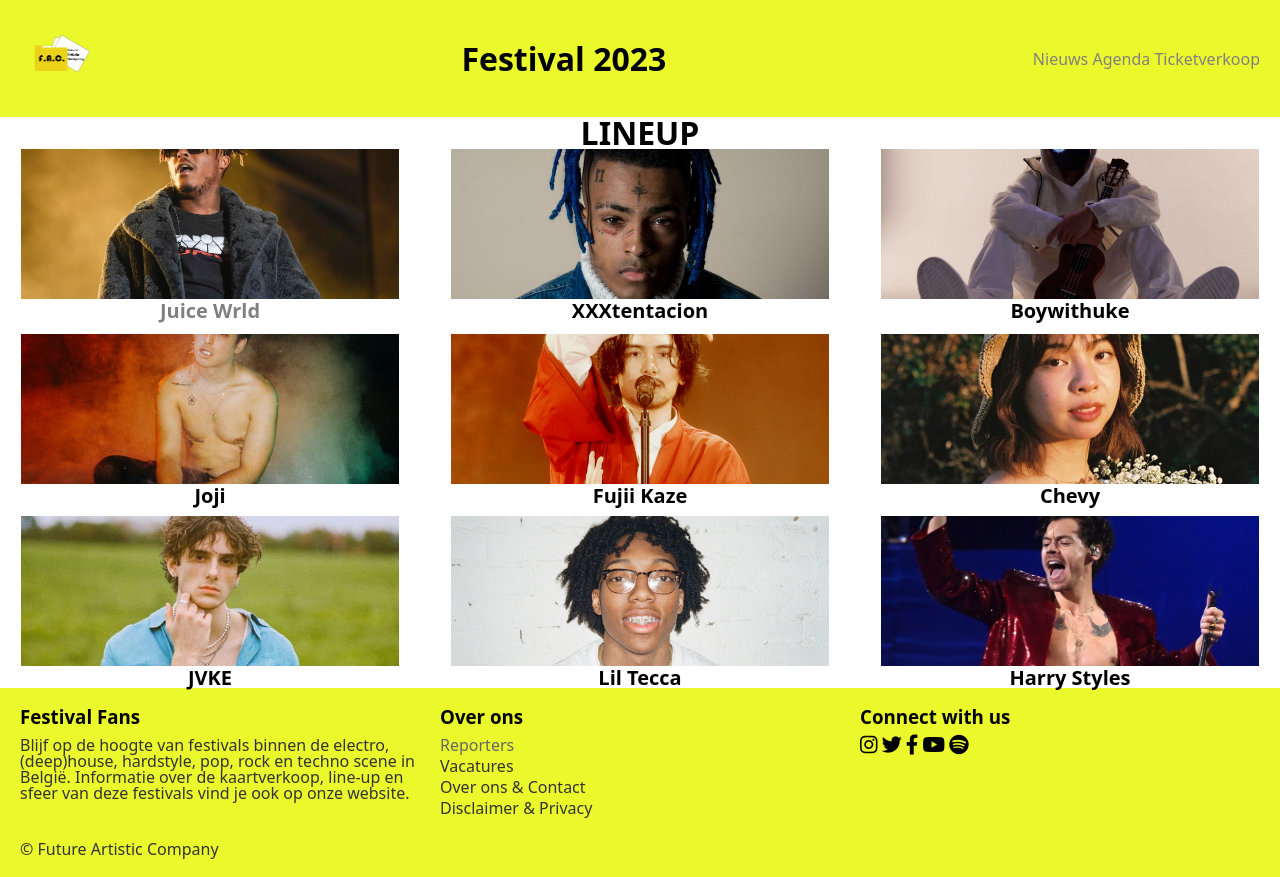
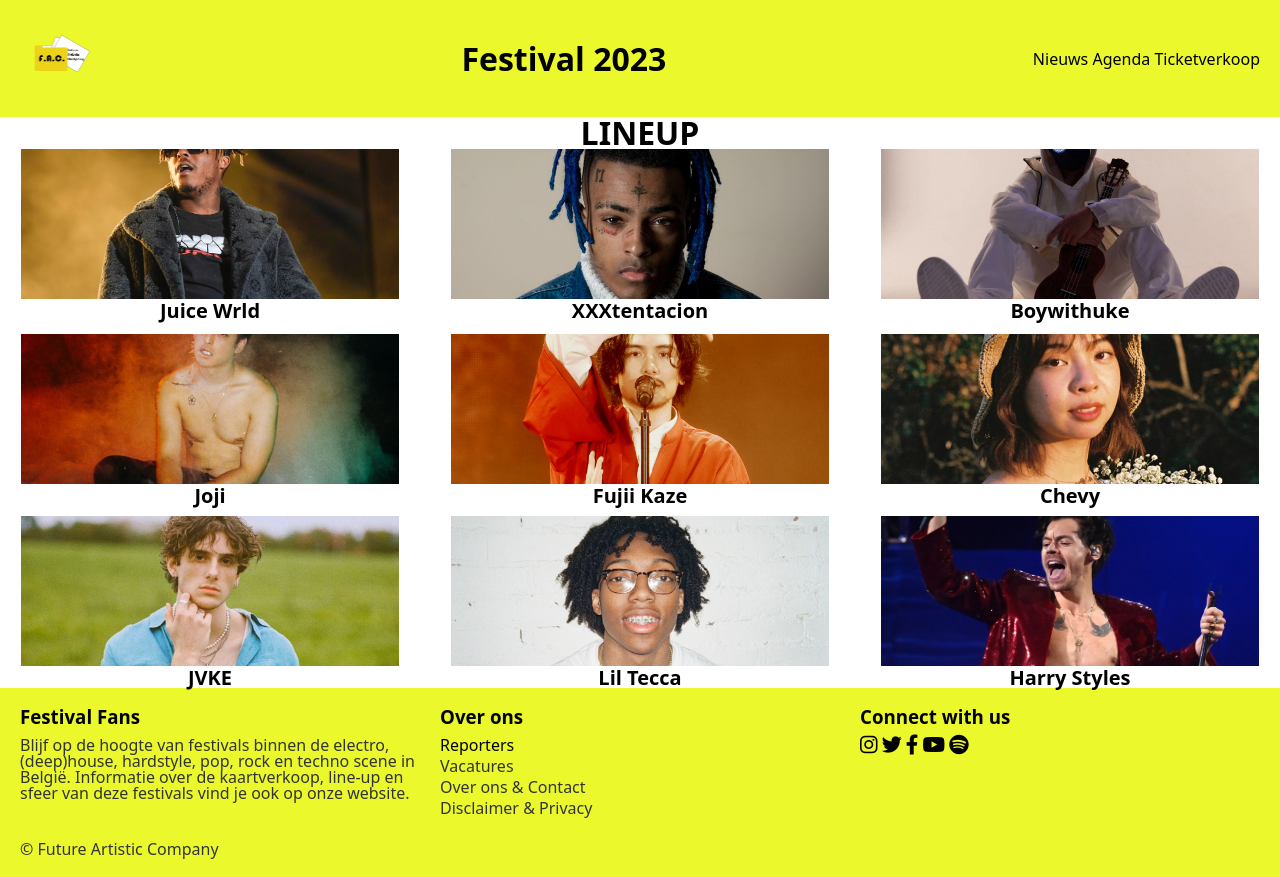
Before and after one commit to yelle-van-der-hoeven-5mmb/Script, a plain HTML site: page Website Platenlabel/index.html in a window 1280 px wide. In both pictures the pointer is over the link "Reporters". Drawn offline with Linux system fonts and the light colour scheme.

Commit message:
teks grijs gefixt

```diff
--- a/Website Platenlabel/style.css
+++ b/Website Platenlabel/style.css
@@ -48,7 +48,7 @@ h3{
 }
 a{
     text-decoration: none;
-    color: grey;
+    color: black;
 }
 
 
@@ -82,7 +82,7 @@ footer {
   }
 
   .grid ul li a:hover {
-    color: #666;
+    color: black;
   }
 
   .copyight {
```
